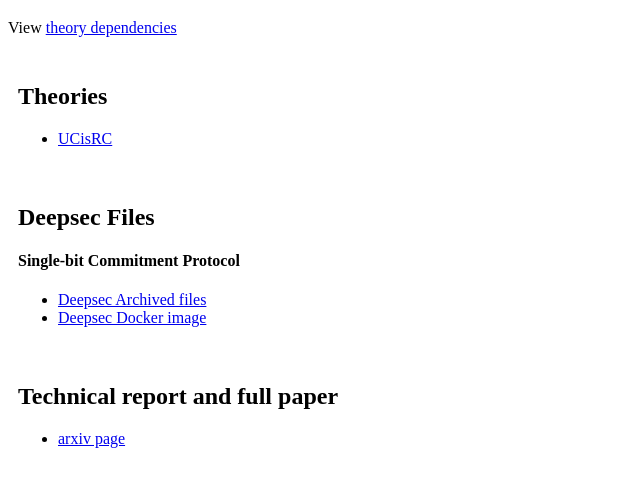
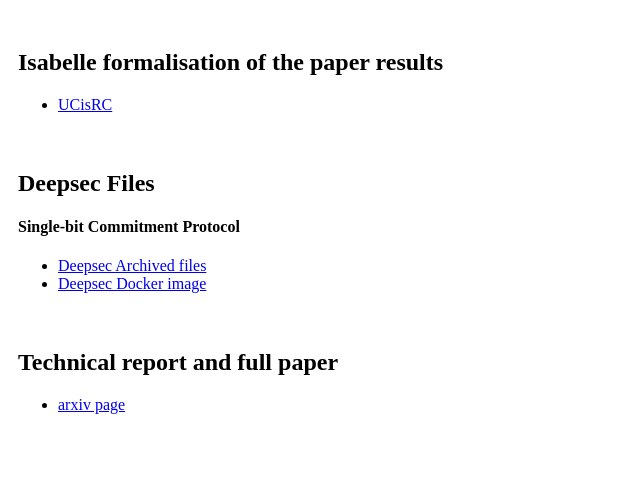
Before and after one commit to uc-is-sc/uc-is-sc.github.io, a plain HTML site: page index.html in a window 1280 px wide. Shown: the part 61-548 px from the top of the page, without its empty margins (0-640 px from the left). Drawn offline with Linux system fonts and the light colour scheme.

Commit message:
refactor site

```diff
--- a/index.html
+++ b/index.html
@@ -3,20 +3,17 @@
 <html xmlns="http://www.w3.org/1999/xhtml">
 
 <head><meta http-equiv="Content-Type" content="text/html; charset=utf-8"/><link rel="stylesheet" type="text/css" href="isabelle.css"/>
-<title>Session UCisRC (Isabelle2021: February 2021)</title>
+<title>Universal Composability is Secure Compilation</title>
 </head>
 
 
 <body>
 <div class="head">
 <h1>UCisRC</h1>
-
-<p>View <a href="session_graph.pdf">theory dependencies</a></p>
 </div>
 
 <div class="contents">
-<h2>Theories</h2>
-
+<h2>Isabelle formalisation of the paper results</h2>
 <ul>
 <li><a href="UCisRC.html">UCisRC</a></li>
 </ul>
```
